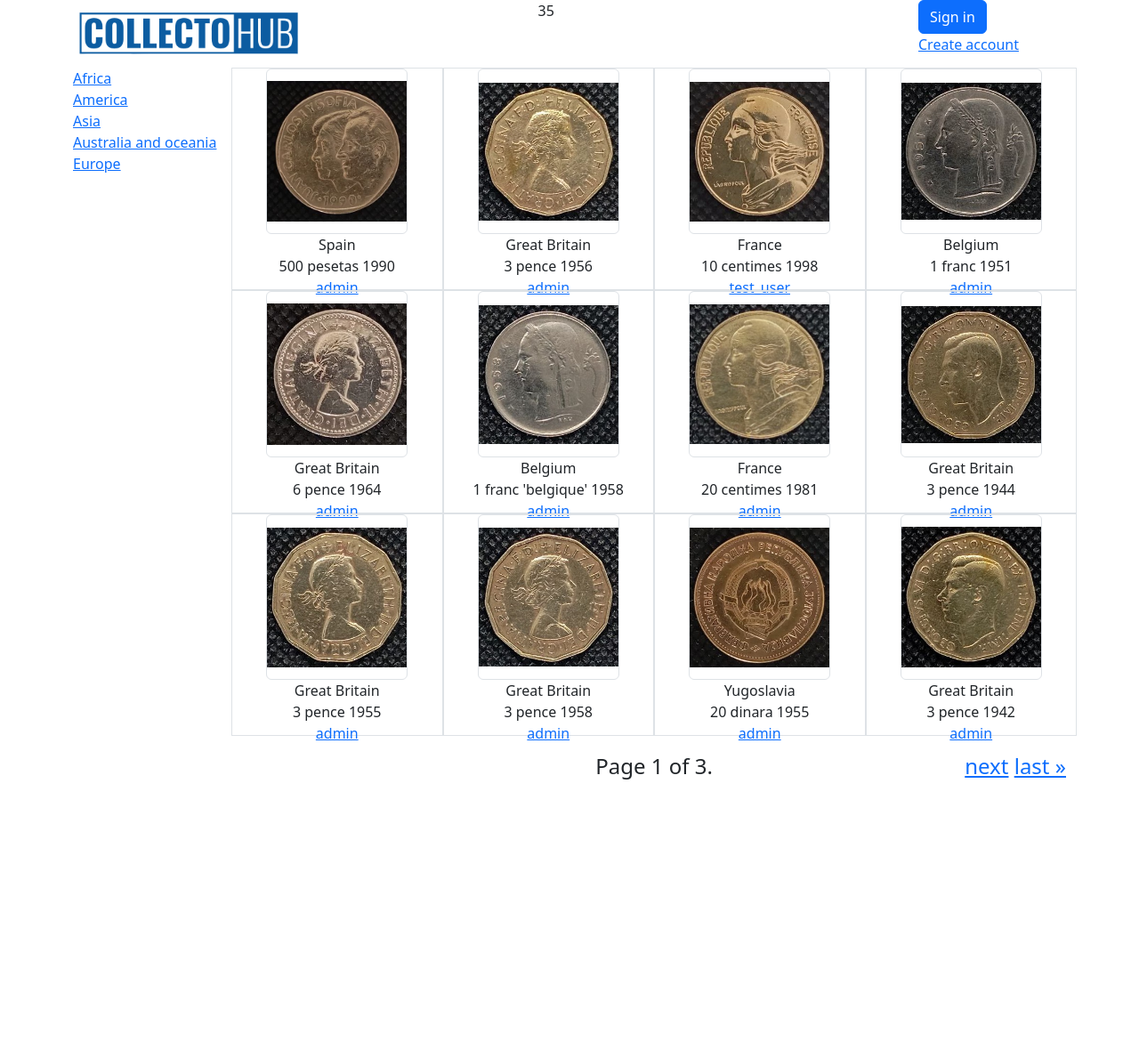
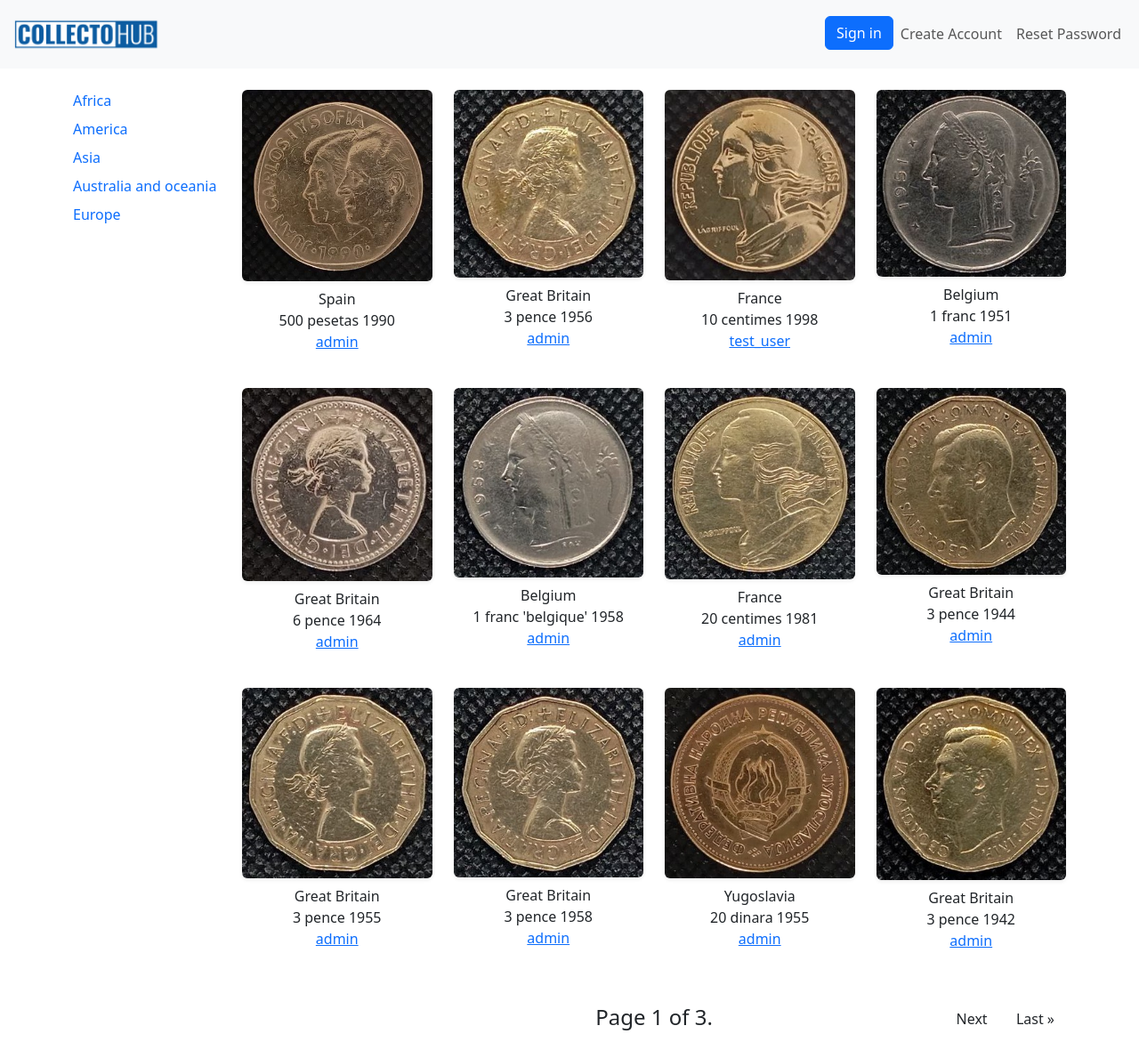
Before and after one commit to DanielUA/coin_project, a Django app: page / in a window 1280 px wide. Shown: the whole page at 89% size. Before the commit the page ends 876 px from the top, so only its background shows below. Run offline with Django 5.2, Linux system fonts and the light colour scheme; data comes from the database, SQL or seed files in the repository; both versions use the stored data as it was after the commit; some libraries are stand-ins or nearby versions.

Commit message:
password rese,confirm,done

```diff
--- a/coins/templates/coins/base.html
+++ b/coins/templates/coins/base.html
@@ -28,54 +28,50 @@
     {% block style %}{% endblock %}
 </head>
 <body>
-    <div class="container">
-      <div class="row justify-content-between">
-        <div class="col-3">
-          <a href="{% url 'coins:index'%}">
+    <nav class="navbar navbar-expand-lg navbar-light bg-light mb-4">
+        <div class="container-fluid">
+            <a class="navbar-brand" href="{% url 'coins:index'%}">
                 <img
-              class="w-100"
                   src="{% static 'coins/img/coins.png' %}"
                   alt="logo"
+                  class="d-inline-block align-text-top"
+                  style="width: 170px;"
                 />
             </a>
-        </div>
-        <div class="col-2">
-          {{ num_coins }}
-        </div>
-        <div class="col-2">
-          {% if user.is_authenticated %} {{ user }}
-          <img class="w-25" src="{{ user.profile.user_pic.url }}" alt="logo" />
-          <br />
-          <a href="{% url 'coins:sign-out' %}"> sign out </a>
+            <button class="navbar-toggler" type="button" data-bs-toggle="collapse" data-bs-target="#navbarSupportedContent" aria-controls="navbarSupportedContent" aria-expanded="false" aria-label="Toggle navigation">
+                <span class="navbar-toggler-icon"></span>
+            </button>
+            <div class="collapse navbar-collapse" id="navbarSupportedContent">
+                <ul class="navbar-nav ms-auto mb-2 mb-lg-0">
+                    {% if user.is_authenticated %}
+                    <li class="nav-item">
+                        <a class="nav-link" href="{% url 'coins:user-cabinet' pk=user.id %}">Personal Cabinet</a>
+                    </li>
+                    {% if user.profile.has_multi_offers_under_consideration %}
+                    <li class="nav-item">
+                        <a class="nav-link text-warning" href="{% url 'coins:user-offers' %}">Offers to Consider</a>
+                    </li>
+                    {% endif %}
+                    <li class="nav-item">
+                        <a class="nav-link" href="{% url 'coins:user-mail-box' pk=user.id %}">
+                            Mailbox {% if user.profile.unread_messages_count %}: ({{ user.profile.unread_messages_count }}){% endif %}
+                        </a>
+                    </li>
                     {% if user.is_staff %}
-          <br />
-          <a href="/admin/" target="_blank"> admin panel </a>
+                    <li class="nav-item">
+                        <a class="nav-link" href="/admin/" target="_blank">Admin Panel</a>
+                    </li>
                     {% endif %}
-
-          {% if user.profile.has_multi_offers_under_consideration %}
-          <br />
-          <a href="{% url 'coins:user-offers' %}">
-            You have offers to consider
-          </a>
+                    {% if user.is_superuser %}
+                    <li class="nav-item">
+                        <a class="nav-link" href="{% url 'coins:coins-to-send' %}">Coins for Send</a>
+                    </li>
                     {% endif %}
-          <br>
-          <a href="{% url 'coins:user-cabinet' pk=user.id %}">Personal cabinet</a>
-
-          <br>
-            <a href="{% url 'coins:user-mail-box' pk=user.id %}">
-              mailbox
-              {% if user.profile.unread_messages_count %}
-              : ({{ user.profile.unread_messages_count }})
-              {% endif %}
-            </a>
-          {% if user.is_superuser %}
-          <div>
-              <a href="{% url 'coins:coins-to-send' %}">
-                  coins for send
-              </a>
-          </div>
-          {% endif %}
+                    <li class="nav-item">
+                        <a class="nav-link" href="{% url 'coins:sign-out' %}">Sign Out</a>
+                    </li>
                     {% else %}
+                    <li class="nav-item">
                         <button
                             type="button"
                             class="btn btn-primary"
@@ -84,11 +80,20 @@
                         >
                             Sign in
                         </button>
-          <br />
-          <a href="{% url 'coins:create-account-page' %}"> Create account </a>
+                    </li>
+                    <li class="nav-item">
+                        <a class="nav-link" href="{% url 'coins:create-account-page' %}">Create Account</a>
+                    </li>
+                    <li class="nav-item">
+                        <a class="nav-link" href="{% url 'coins:password-reset' %}">Reset Password</a>
+                    </li>
                     {% endif %}
+                </ul>
             </div>
         </div>
+    </nav>
+
+    <div class="container">
         {% block content %}{% endblock %}
     </div>
 
@@ -106,7 +111,7 @@
           <div class="modal-content">
             <div class="modal-header">
               <h1 class="modal-title fs-5" id="exampleModalLabel">
-                Modal title
+                Sign In
               </h1>
               <button
                 type="button"
@@ -120,13 +125,13 @@
                 class="form-control my-2"
                 type="text"
                 name="username"
-                placeholder="username"
+                placeholder="Username"
               />
               <input
                 class="form-control my-2"
                 type="password"
                 name="password"
-                placeholder="password"
+                placeholder="Password"
               />
             </div>
             <div class="modal-footer">
@@ -137,10 +142,8 @@
               >
                 Close
               </button>
-              <button type="submit" class="btn btn-primary">Sign in</button>
-
+              <button type="submit" class="btn btn-primary">Sign In</button>
             </div>
-
           </div>
         </form>
       </div>
--- a/coins/templates/coins/index.html
+++ b/coins/templates/coins/index.html
@@ -3,61 +3,49 @@
 {% block title %}
     Collecto Hub
 {% endblock %}
+
 {% block content %}
     <div class="row">
-        <div class="col-2">
+        <div class="col-md-2 mb-3">
             {% for continent in continent_list %}
-                <div>
-                    <a href="{% url 'coins:continent-detail' continent.id %}">{{ continent.name }}</a>
+                <div class="mb-2">
+                    <a href="{% url 'coins:continent-detail' continent.id %}" class="text text-decoration-none">{{ continent.name }}</a>
                 </div>
             {% endfor %}
         </div>
-        <div class="col-10">
+        <div class="col-md-10">
             <div class="row">
                 {% for coin in page_obj %}
-                <div class="col-3 text-center border ">
-                    <a href="{% url 'coins:coin-detail' pk=coin.id %}">
-                        <img src="{{ coin.img_front.url }}" alt="coin" class="w-75 h-75 object-fit-contain border rounded">
+                <div class="col-md-3 text-center mb-4">
+                    <a href="{% url 'coins:coin-detail' pk=coin.id %}" class="text-light text-decoration-none">
+                        <img src="{{ coin.img_front.url }}" alt="coin" class="img-fluid rounded shadow-sm hover-zoom">
                     </a>
-                    <p>
-                        {{ coin.country }}
-                        <br>
-                        {{ coin.denomination }} {{ coin.year }}
-                        <br>
-                        <a href="{% url 'coins:user-cabinet' pk=coin.owner.id %}">
-                            {{ coin.owner}}
-                        </a>
+                    <p class="mt-2">
+                        <span class="d-block">{{ coin.country }}</span>
+                        <span class="d-block">{{ coin.denomination }} {{ coin.year }}</span>
+                        <a href="{% url 'coins:user-cabinet' pk=coin.owner.id %}" class="d-block text">{{ coin.owner }}</a>
                     </p>
                 </div>
                 {% endfor %}
             </div>
             <div class="row justify-content-between my-3 fs-4">
-                <div class="col-3">
-                {% if page_obj.has_previous %}
-                    <a href="?page=1">&laquo; first</a>
-                    <a href="?page={{ page_obj.previous_page_number }}">previous</a>
-                {% endif %}
+                <div class="col-md-3">
+                    {% if page_obj.has_previous %}
+                        <a href="?page=1" class="btn btn-outline-light">&laquo; First</a>
+                        <a href="?page={{ page_obj.previous_page_number }}" class="btn btn-outline-light">Previous</a>
+                    {% endif %}
                 </div>
-                <div class="col-4 text-center">
+                <div class="col-md-6 text-center">
                     Page {{ page_obj.number }} of {{ page_obj.paginator.num_pages }}.
                 </div>
-                <div class="col-3 text-end">
-                {% if page_obj.has_next %}
-                    <a href="?page={{ page_obj.next_page_number }}">next</a>
-                    <a href="?page={{ page_obj.paginator.num_pages }}">last &raquo;</a>
-                {% endif %}
+                <div class="col-md-3 text-end">
+                    {% if page_obj.has_next %}
+                        <a href="?page={{ page_obj.next_page_number }}" class="btn btn-outline">Next</a>
+                        <a href="?page={{ page_obj.paginator.num_pages }}" class="btn btn-outline">Last &raquo;</a>
+                    {% endif %}
                 </div>
             </div>
         </div>
     </div>
 
-
-
-
-
-
-
-
-
-
 {% endblock %}
--- /dev/null
+++ b/coins/templates/coins/password_reset_complete.html
@@ -0,0 +1,2 @@
+<p>Your password has been reset!</p>
+<a href="{% url 'coins:index' %}">Main page</a>
--- /dev/null
+++ b/coins/templates/coins/password_reset_done.html
@@ -0,0 +1,5 @@
+<p> We’ve emailed you instructions for setting your password, if an account exists with the email you entered. You should receive them shortly.</p>
+
+<p> If you don’t receive an email, please make sure you’ve entered the address you registered with, and check your spam folder.</p>
+
+<a href="{% url 'coins:index' %}"> Main page</a>
--- /dev/null
+++ b/coins/templates/coins/password_reset_subject.txt
@@ -0,0 +1,3 @@
+{% load i18n %}{% autoescape off %}
+{% blocktrans %}Password reset on {{ site_name }}{% endblocktrans %}
+{% endautoescape %}
--- a/coins/urls.py
+++ b/coins/urls.py
@@ -38,6 +38,9 @@ urlpatterns = [
     path('accounts/password_change/', views.MyPasswordChangeView.as_view(), name='password-change'),
     path('accounts/password_change/done/', views.MyPasswordChangeDoneView.as_view(), name='password-change-done'),
     path('accounts/password/reset/', views.MyPasswordResetView.as_view(), name='password-reset'),
+    path('accounts/password/reset/done/', views.MyPasswordResetDoneView.as_view(), name='password-reset-done'),
+    path('accounts/password/reset/confirm/<uidb64>/<token>/', views.MyPasswordResetConfirmView.as_view(), name='password-reset-confirm'),
+    path('accounts/password/reset/complete/', views.MyPasswordResetCompleteView.as_view(), name='password-reset-complete'),
     # path('cart/', views.cart_view, name='cart'),
     # path('cart/update/', views.update_cart, name='update_cart'),
     # path('checkout/', views.checkout_view, name='checkout'),  # You'll need to implement the checkout_view
--- a/coins/views.py
+++ b/coins/views.py
@@ -5,7 +5,7 @@ from django.views.generic import TemplateView, DetailView, ListView
 from django.contrib.auth import logout, login, authenticate
 from django.contrib.auth.decorators import login_required
 from django.views.decorators.http import require_POST
-from django.contrib.auth.views import PasswordChangeView, PasswordChangeDoneView, PasswordResetView
+from django.contrib.auth.views import PasswordChangeView, PasswordChangeDoneView, PasswordResetView, PasswordResetDoneView, PasswordResetConfirmView, PasswordResetCompleteView
 
 from .models import *
 from .forms import *
@@ -302,3 +302,15 @@ class MyPasswordChangeDoneView(PasswordChangeDoneView):
 class MyPasswordResetView(PasswordResetView):
     template_name = "coins/password_reset_form.html"
     email_template_name = "coins/password_reset_email.html"
+    subject_template_name = "coins/password_reset_subject.txt"
+    success_url = reverse_lazy("coins:password-reset-done")
+
+class MyPasswordResetDoneView(PasswordResetDoneView):
+    template_name = "coins/password_reset_done.html"
+
+class MyPasswordResetConfirmView(PasswordResetConfirmView):
+    template_name = "coins/password_reset_confirm.html"
+    success_url = reverse_lazy("coins:password-reset-complete")
+
+class MyPasswordResetCompleteView(PasswordResetCompleteView):
+    template_name = "coins/password_reset_complete.html"
```
Also changed, not shown: coins/templates/coins/coin_detail.html (+6 -1 lines), coins/templates/coins/password_reset_confirm.html (added, +12 -0 lines), coins/templates/coins/password_reset_email.html (added, +14 -0 lines), coins/templates/coins/password_reset_form.html (added, +18 -0 lines), coins/static/coins/style.css (added), db.sqlite3. Lines whose indentation alone changed are shown as unchanged.
